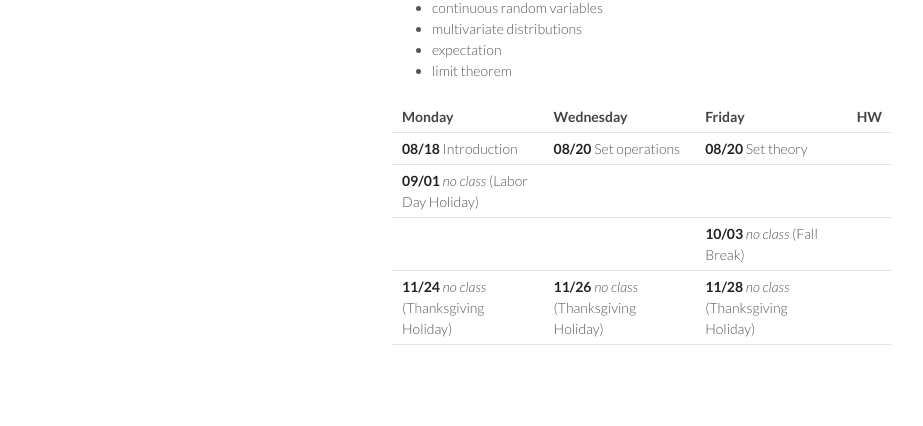
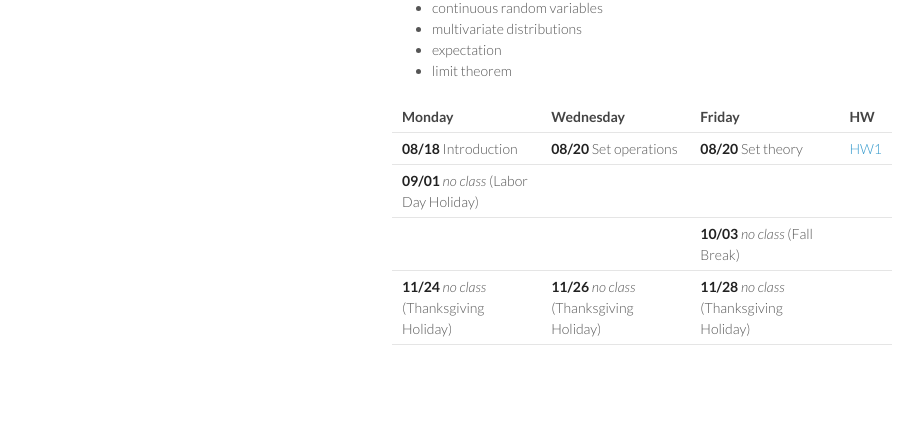
Before and after one commit to tulane-math-3070/2025Fall, a Jekyll site: the page built from schedule/schedule.md, in a window 1280 px wide. Shown: the part 310-736 px from the top of the page, without its empty margins (178-1101 px from the left). Built offline with Jekyll 4.4.1, drawn with Linux system fonts in a browser that asks for light colours.

Commit message:
update schedule

```diff
--- a/schedule/schedule.md
+++ b/schedule/schedule.md
@@ -26,7 +26,7 @@ Topics:
 
 | Monday | Wednesday | Friday | HW |
 |:-----------|:-----------|:------------|:---|
-| **08/18** Introduction | **08/20** Set operations   | **08/20** Set theory  |  |
+| **08/18** Introduction | **08/20** Set operations   | **08/20** Set theory  | [HW1](../HW/HW1/HW1.pdf) |
 | **09/01** _no class_ (Labor Day Holiday) | | | |
 | | | **10/03** _no class_ (Fall Break) | |
 | **11/24** _no class_ (Thanksgiving Holiday) | **11/26**  _no class_ (Thanksgiving Holiday) | **11/28**  _no class_ (Thanksgiving Holiday) | |
```
